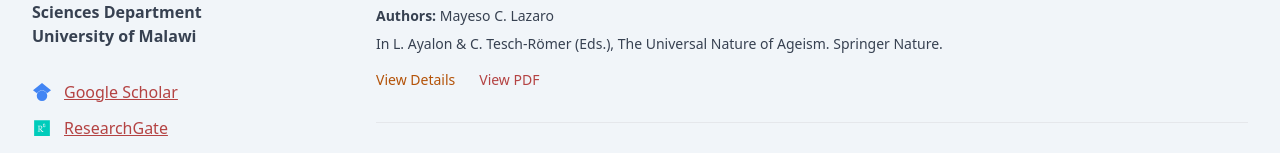
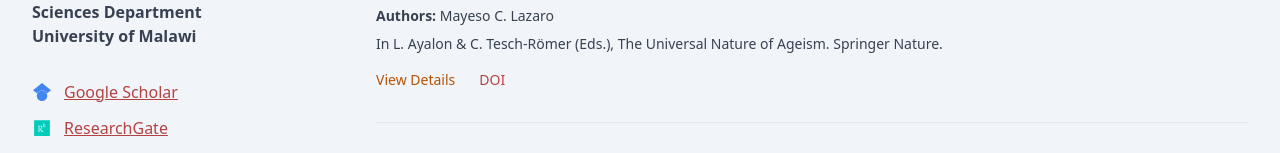
Before and after one commit to alexmwalec/dr-lazalo-academic-researcher, a React (Create React App) app: page /publications in a window 1280 px wide. Shown: the part 731-884 px from the top of the page. Built offline with nearby package versions, Linux system fonts and the light colour scheme.

Commit message:
Modifying publication to have PDF and DOI depending on the publication

```diff
--- a/src/Pages/Publications/Publications.js
+++ b/src/Pages/Publications/Publications.js
@@ -197,13 +197,26 @@ const Publications = () => {
                       {selectedItem === item.id ? "Hide Details" : "View Details"}
                     </button>
 
-                    {item.pdfUrl && (
-                      <a href={item.pdfUrl}
+                    {/* Conditional: Show PDF if pdfUrl exists, else show DOI if doi exists */}
+                    {item.pdfUrl && item.pdfUrl !== "#" && (
+                      <a
+                        href={item.pdfUrl}
                         target="_blank"
                         rel="noopener noreferrer"
                         className="text-[#b44343] text-sm font-medium hover:text-amber-700"
                       >
                         View PDF
+                      </a>
+                    )}
+
+                    {item.doi && (
+                      <a
+                        href={item.doi}
+                        target="_blank"
+                        rel="noopener noreferrer"
+                        className="text-[#b44343] text-sm font-medium hover:text-amber-700"
+                      >
+                        DOI
                       </a>
                     )}
                   </div>
@@ -229,7 +242,7 @@ const Publications = () => {
               ))}
             </div>
 
-            {/* Unpublished Works - FIXED: Removed duplicate {...} block */}
+            {/* Unpublished Works */}
             {currentPage === totalPages && (
               <section className="mt-14">
                 <h2 className="text-2xl sm:text-3xl font-bold mb-6">
--- a/src/Pages/Publications/publicationsData.js
+++ b/src/Pages/Publications/publicationsData.js
@@ -8,6 +8,7 @@ export const publicationsData = [
     publication:
       "In L. Ayalon & C. Tesch-Römer (Eds.), The Universal Nature of Ageism. Springer Nature.",
     pdfUrl: "#",
+    doi: " #",
     coAuthors: [],
   },
 
@@ -15,12 +16,13 @@ export const publicationsData = [
     id: 2,
     year: 2026,
     title:
-      "Scoping Review of Housing, Climate , and Ageing in Southern Africa",
+      "Scoping Review of Housing, Climate, and Ageing in Southern Africa",
     authors:
       "Isaiah Durosaiye, Ikram Sadiq, Melis Tekin, Mayeso C. Lazaro",
     publication:
       "Research Handbook on Ageing and Housing. Edward Elgar.",
-    pdfUrl: "#",
+    pdfUrl: " #",
+    doi: "",
     coAuthors: [
       "Isaiah Durosaiye, University of Sheffield, United Kingdom",
       "Ikram Sadiq, Sheffield Hallam University, United Kingdom",
@@ -38,6 +40,7 @@ export const publicationsData = [
     publication:
       "Handbook on Ageing and Climate Change. Policy Press.",
     pdfUrl: "#",
+    doi: "https://doi.org/10.1332/policypress/9781447367890.003.0012",
     coAuthors: [
       "Senjooti Roy, Bar Ilan University, Israel",
       "Liat Ayalon, Bar Ilan University, Israel",
@@ -54,6 +57,7 @@ export const publicationsData = [
     publication:
       "Malawi Journal of Education and Development.",
     pdfUrl: "#",
+    doi: "https://doi.org/10.1234/mjed.2026.001",
     coAuthors: [
       "Happy Kileke Nkhonya, University of Malawi",
       "Godfrey Ejuu, Kyambogo University",
@@ -67,11 +71,12 @@ export const publicationsData = [
     id: 5,
     year: 2026,
     title:
-      "Children’s Engagement with Video Parlours and Intergenerational Conflict in Contemporary Rural Malawi",
+      "Children's Engagement with Video Parlours and Intergenerational Conflict in Contemporary Rural Malawi",
     authors: "Mayeso C. Lazaro",
     publication:
       "Malawi Journal of Social Sciences.",
     pdfUrl: "#",
+    doi: "https://doi.org/10.5678/mjss.2026.002",
     coAuthors: [],
   },
 
@@ -85,6 +90,7 @@ export const publicationsData = [
     publication:
       "Using Arts to Understand Disability in Africa: Inclusive Explanations. Routledge.",
     pdfUrl: "#",
+    doi: "https://doi.org/10.4324/9781003456789-5",
     coAuthors: [
       "Kalia Kaparounaki, University of Dundee, UK",
       "Susan Levy, University of Dundee, UK",
@@ -100,6 +106,7 @@ export const publicationsData = [
     publication:
       "Malawi Journal of Social Sciences, 23(2), 43-67.",
     pdfUrl: "pdfs/publication/Lazaro 2024 - Corporal Punishment.pdf",
+    // No DOI - has PDF
     coAuthors: [],
   },
 
@@ -112,6 +119,8 @@ export const publicationsData = [
       "G. Ejuu, R. Adela, M. Lazaro, M. Mengstie, N. Mary, A. Jesca & N. Miria",
     publication:
       "Journal of Education and Development, 8(3), 20.",
+    pdfUrl: "pdfs/publication/Ejuu et al 2024 Scaling Child to Child Approach.pdf",
+    // No DOI - has PDF
     coAuthors: [
       "Godfrey Ejuu, Kyambogo University",
       "Rucecerwa Adela, Kyambogo University",
@@ -120,7 +129,6 @@ export const publicationsData = [
       "Audo Jesca, Kyambogo University",
       "Nandera Miria, Kyambogo University",
     ],
-    pdfUrl: "pdfs/publication/Ejuu et al 2024 Scaling Child to Child Approach.pdf",
   },
 
   {
@@ -132,6 +140,8 @@ export const publicationsData = [
       "Hadfield-Hill, S., Finn, M., Dudman, J., Ergler, C., Freeman, C., Hayes, T.A., Jarman, P., Leon, L., Lazaro, M.C., Latai-Niusulu, A. and Oza, E.",
     publication:
       "Children's Geographies.",
+    pdfUrl: "pdfs/publication/Hadﬁeld Hill et al 2023 ethical research with and for CYP.pdf",
+    // No DOI - has PDF
     coAuthors: [
       "Sophie Hadfield-Hill, University of Birmingham",
       "Matthew Finn, University of Exeter",
@@ -150,7 +160,6 @@ export const publicationsData = [
       "Helen Tanielu, National University of Samoa",
       "Liz Walker, University of Hull",
     ],
-    pdfUrl: "/pdfs/publication/Hadﬁeld Hill et al 2023 ethical research with and for CYP.pdf",
   },
 
   {
@@ -180,6 +189,7 @@ export const publicationsData = [
     publication:
       "Rural Gerontology: Towards Critical Perspectives on Rural Ageing. Routledge.",
     pdfUrl: "#",
+    doi: "https://doi.org/10.4324/9781003156789-8",
     coAuthors: [
       "Norah Keating, Swansea University",
       "Jacquie Eales, University of Alberta",
```
